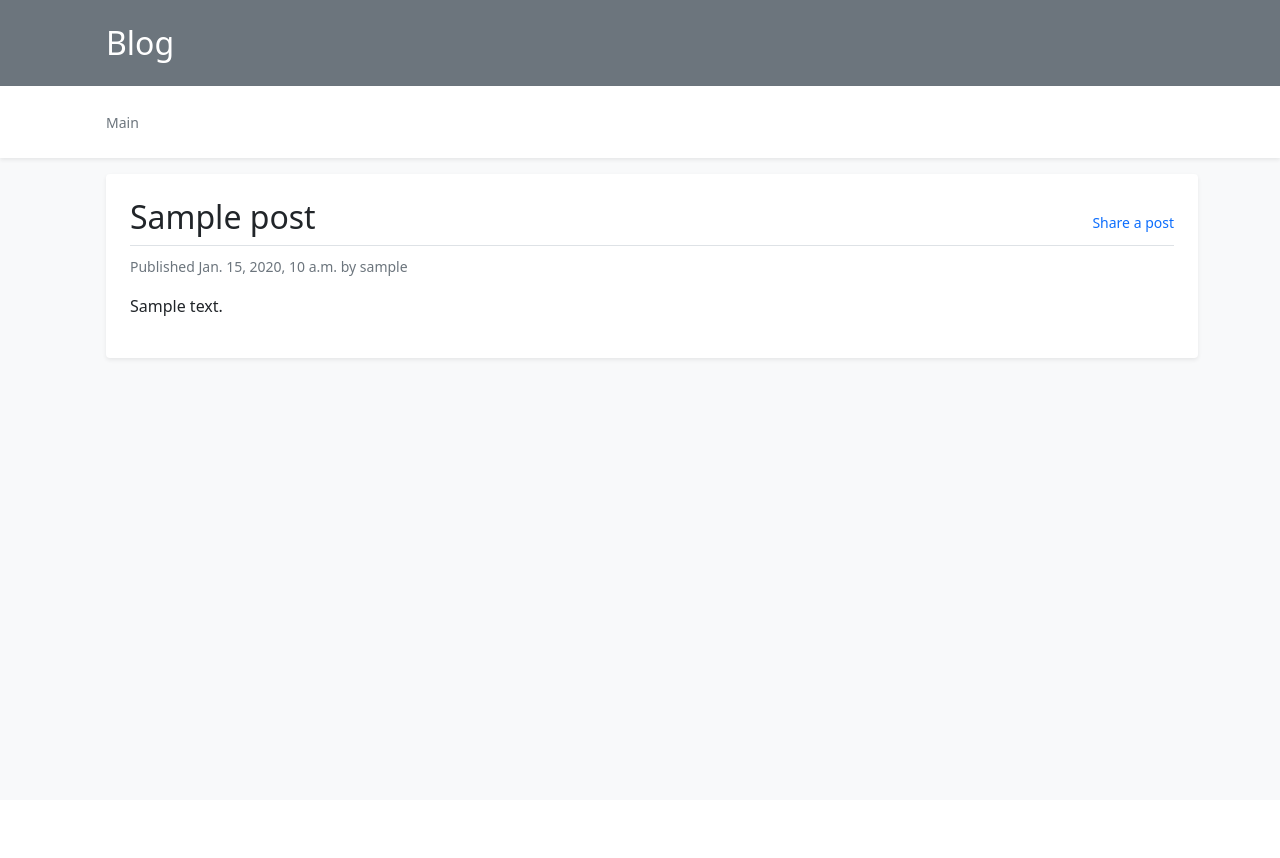
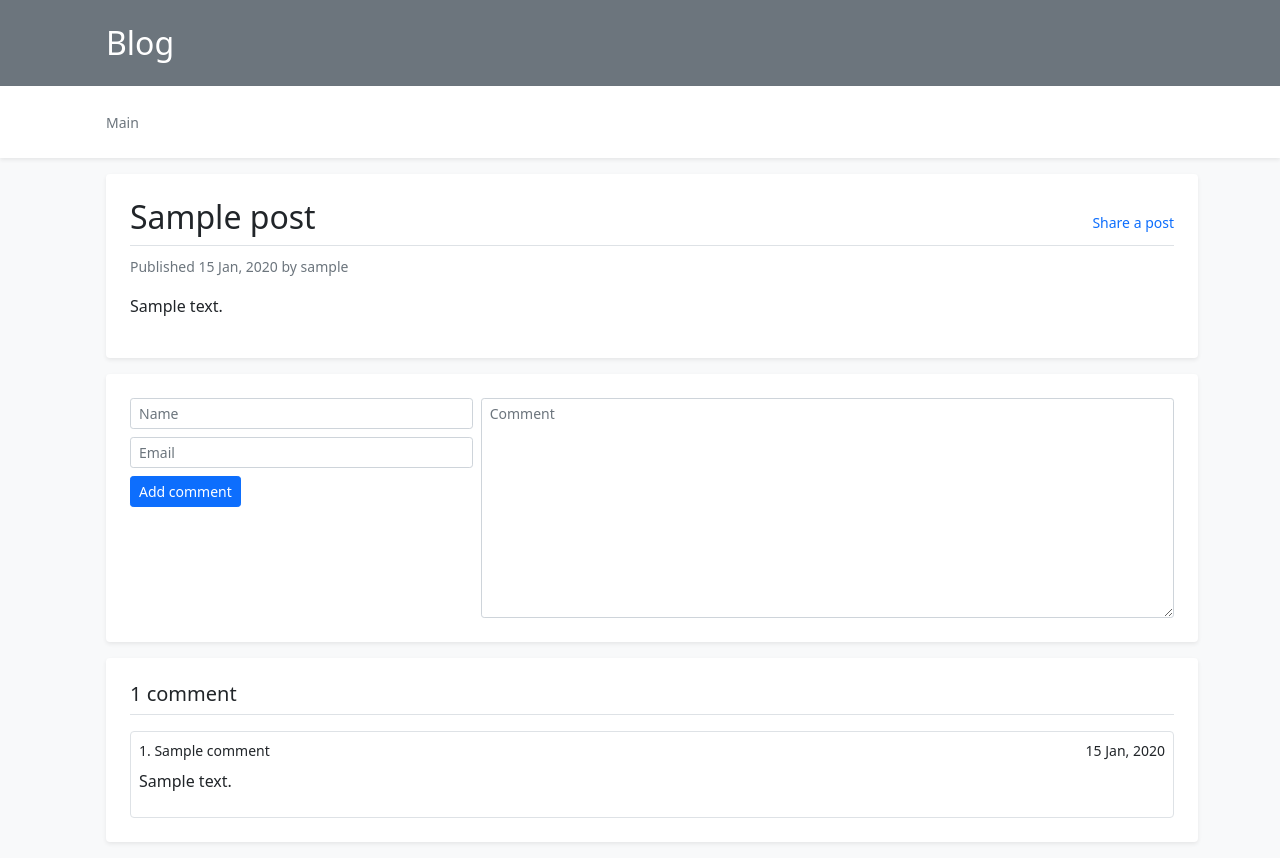
Before and after one commit to BorisPlaton/book_django_blog, a Django app: a page that uses book_django_blog/blog/templates/blog/base.html in a window 1280 px wide. Before the commit the page ends 361 px from the top, so only its background shows below. Run offline with Django 4.2, Linux system fonts and the light colour scheme; tables that the repository leaves empty hold one stand-in row (values such as "Sample post").

Commit message:
Comment system

```diff
--- a/book_django_blog/blog/forms.py
+++ b/book_django_blog/blog/forms.py
@@ -1,4 +1,6 @@
 from django import forms
+
+from blog.models import Comment
 
 
 class EmailPostForm(forms.Form):
@@ -6,3 +8,17 @@ class EmailPostForm(forms.Form):
     email = forms.EmailField()
     to = forms.EmailField()
     comments = forms.CharField(required=False, max_length=256, widget=forms.Textarea)
+
+
+class CommentForm(forms.ModelForm):
+    class Meta:
+        model = Comment
+        fields = (
+            'name', 'email', 'body',
+        )
+
+    def save_comment(self, post):
+        new_comment = self.save(commit=False)
+        new_comment.post = post
+        new_comment.save()
+        return new_comment
--- a/book_django_blog/blog/models.py
+++ b/book_django_blog/blog/models.py
@@ -42,3 +42,20 @@ class Post(models.Model):
 
     def __str__(self):
         return self.title
+
+
+class Comment(models.Model):
+    post = models.ForeignKey(Post, on_delete=models.CASCADE, related_name='comments')
+
+    name = models.CharField(max_length=64)
+    email = models.EmailField()
+    body = models.TextField()
+    created = models.DateTimeField(auto_now_add=True)
+    updated = models.DateTimeField(auto_now=True)
+    active = models.BooleanField(default=True)
+
+    class Meta:
+        ordering = ('created',)
+
+    def __str__(self):
+        return f'Comment by {self.name} on {self.post}'
--- a/book_django_blog/blog/templates/blog/base.html
+++ b/book_django_blog/blog/templates/blog/base.html
@@ -44,6 +44,11 @@
     </div>
 </main>
 
+<footer>
+    <div class="mt-3">
+
+    </div>
+</footer>
 <script src="https://cdn.jsdelivr.net/npm/bootstrap@5.0.2/dist/js/bootstrap.bundle.min.js"
         integrity="sha384-MrcW6ZMFYlzcLA8Nl+NtUVF0sA7MsXsP1UyJoMp4YLEuNSfAP+JcXn/tWtIaxVXM"
         crossorigin="anonymous"></script>
--- a/book_django_blog/blog/templates/blog/post/detail.html
+++ b/book_django_blog/blog/templates/blog/post/detail.html
@@ -1,9 +1,12 @@
 {% extends "blog/base.html" %}
+{% load style_field_tags %}
 
 {% block title %}{{ post.title }}{% endblock %}
 
 {% block content %}
-<div class="row">
+<div class="row row-cols-1 g-3">
+
+    <!--Post content-->
     <div class="col">
         <div class="p-4 bg-white rounded shadow-sm">
             <div class="d-flex justify-content-between align-items-center border-bottom">
@@ -12,9 +15,93 @@
                     <small>Share a post</small>
                 </a>
             </div>
-            <p class="text-secondary mt-2"><small>Published {{ post.publish }} by {{ post.author }}</small></p>
+            <p class="text-secondary mt-2">
+                <small>Published {{ post.publish|date:"j M, Y" }} by {{ post.author }}</small>
+            </p>
             {{ post.body|linebreaks }}
         </div>
     </div>
+
+    <!--Add comment form-->
+    <div class="col">
+        <div class="p-4 bg-white rounded shadow-sm">
+
+            <div>
+                <div class="row row-cols-1 g-3">
+
+                    <form action="{{ post.get_absolute_url }}" method="post" novalidate>
+                        {% csrf_token %}
+                        <div class="row g-2">
+
+                            <div class="col-lg-4">
+                                <div class="row row-cols-1 g-2">
+                                    <div class="col">
+                                        {% form_control form.name placeholder=form.name.label %}
+                                        {% include 'blog/includes/errors.html' with field=form.name %}
+                                    </div>
+
+                                    <div class="col">
+                                        {% form_control form.email placeholder=form.email.label %}
+                                        {% include 'blog/includes/errors.html' with field=form.email %}
+                                    </div>
+                                    <div class="col">
+                                        <button type="submit" class="btn btn-primary btn-sm">Add comment</button>
+                                    </div>
+                                </div>
+                            </div>
+
+                            <div class="col">
+                                <div class="row row-cols-1">
+                                    <div class="col">
+                                        {% form_control form.body placeholder='Comment' %}
+                                        {% include 'blog/includes/errors.html' with field=form.body %}
+                                    </div>
+                                </div>
+                            </div>
+
+                        </div>
+                    </form>
+                </div>
+            </div>
+
+        </div>
+    </div>
+
+    <div class="col">
+        {% with comments.count as total_comments %}
+        <div class="p-4 bg-white rounded shadow-sm">
+
+            <div class="border-bottom">
+                <h5 class="fw-normal">{{ total_comments }} comment{{ total_comments|pluralize }}</h5>
+            </div>
+
+            <div class="mt-3">
+                <div class="row row-cols-1 g-2">
+                    {% for comment in comments %}
+                    <div class="col">
+                        <div class="p-2 border rounded">
+                            <div class="row row-cols-1 g-2">
+                                <div class="col">
+                                    <div class="d-flex justify-content-between align-items-center">
+                                        <small>{{ forloop.counter }}. {{ comment.name }}</small>
+                                        <small>{{ comment.created|date:"j M, Y" }}</small>
+                                    </div>
+                                </div>
+                                <div class="col">
+                                    {{ comment.body|linebreaks }}
+                                </div>
+                            </div>
+                        </div>
+                    </div>
+                    {% empty %}
+                    <small class="text-secondary">There is nothing yet.</small>
+                    {% endfor %}
+                </div>
+            </div>
+
+            {% endwith %}
+        </div>
+    </div>
+
 </div>
 {% endblock %}
--- a/book_django_blog/blog/templatetags/style_field_tags.py
+++ b/book_django_blog/blog/templatetags/style_field_tags.py
@@ -4,10 +4,12 @@ register = template.Library()
 
 
 @register.simple_tag
-def form_control(field):
+def form_control(field, **kwargs):
     field.field.widget.attrs.update(
         {
-            'class': 'form-control form-control-sm'
+            'class': 'form-control form-control-sm',
         }
     )
+    if kwargs:
+        field.field.widget.attrs.update({key: value for key, value in kwargs.items()})
     return field
--- a/book_django_blog/blog/views.py
+++ b/book_django_blog/blog/views.py
@@ -1,9 +1,8 @@
 from django.contrib import messages
 from django.shortcuts import render, get_object_or_404, redirect
-from django.urls import reverse
 from django.views.generic import ListView
 
-from .forms import EmailPostForm
+from .forms import EmailPostForm, CommentForm
 from .models import Post
 from .utils import share_post_via_email
 
@@ -24,7 +23,21 @@ def post_detail(request, year, month, day, post_slug):
         publish__month=month,
         publish__day=day,
     )
-    return render(request, 'blog/post/detail.html', {'post': post})
+    comments = post.comments.filter(active=True)
+    form = CommentForm(request.POST or None)
+
+    if form.is_valid():
+        form.save_comment(post=post)
+        return redirect(post.get_absolute_url())
+
+    return render(
+        request, 'blog/post/detail.html',
+        {
+            'post': post,
+            'form': form,
+            'comments': comments,
+        }
+    )
 
 
 def post_share(request, post_id):
@@ -37,19 +50,16 @@ def post_share(request, post_id):
 
     if form.is_valid():
         data = form.cleaned_data
-        data.update(
-            {
-                'post_url': request.build_absolute_uri(post.get_absolute_url()),
-                'post_title': post.title,
-            }
-        )
+        data.update({
+            'post_url': request.build_absolute_uri(post.get_absolute_url()),
+            'post_title': post.title,
+        })
         if share_post_via_email(data):
             messages.success(request, "Message was successfully sent")
             return redirect(post.get_absolute_url())
 
     return render(
-        request,
-        'blog/post/share.html',
+        request, 'blog/post/share.html',
         {
             'post': post,
             'form': form,
--- a/book_django_blog/manage.py
+++ b/book_django_blog/manage.py
@@ -7,7 +7,7 @@ import dotenv
 
 def main():
     """Run administrative tasks."""
-    dotenv.read_dotenv()
+    dotenv.read_dotenv(os.path.join(os.path.abspath('.'), 'config', '.env'))
 
     os.environ.setdefault('DJANGO_SETTINGS_MODULE', 'config.settings')
     try:
--- a/setup.cfg
+++ b/setup.cfg
@@ -3,8 +3,6 @@ exclude =
     .gitignore,
     __pycache__,
     .idea,
-    Pipfile,
-    Pipfile.lock,
     settings.py,
     migrations,
 max-line-length = 120
```
Also changed, not shown: book_django_blog/blog/admin.py (+21 -15 lines), book_django_blog/blog/migrations/0002_comment.py (added).
